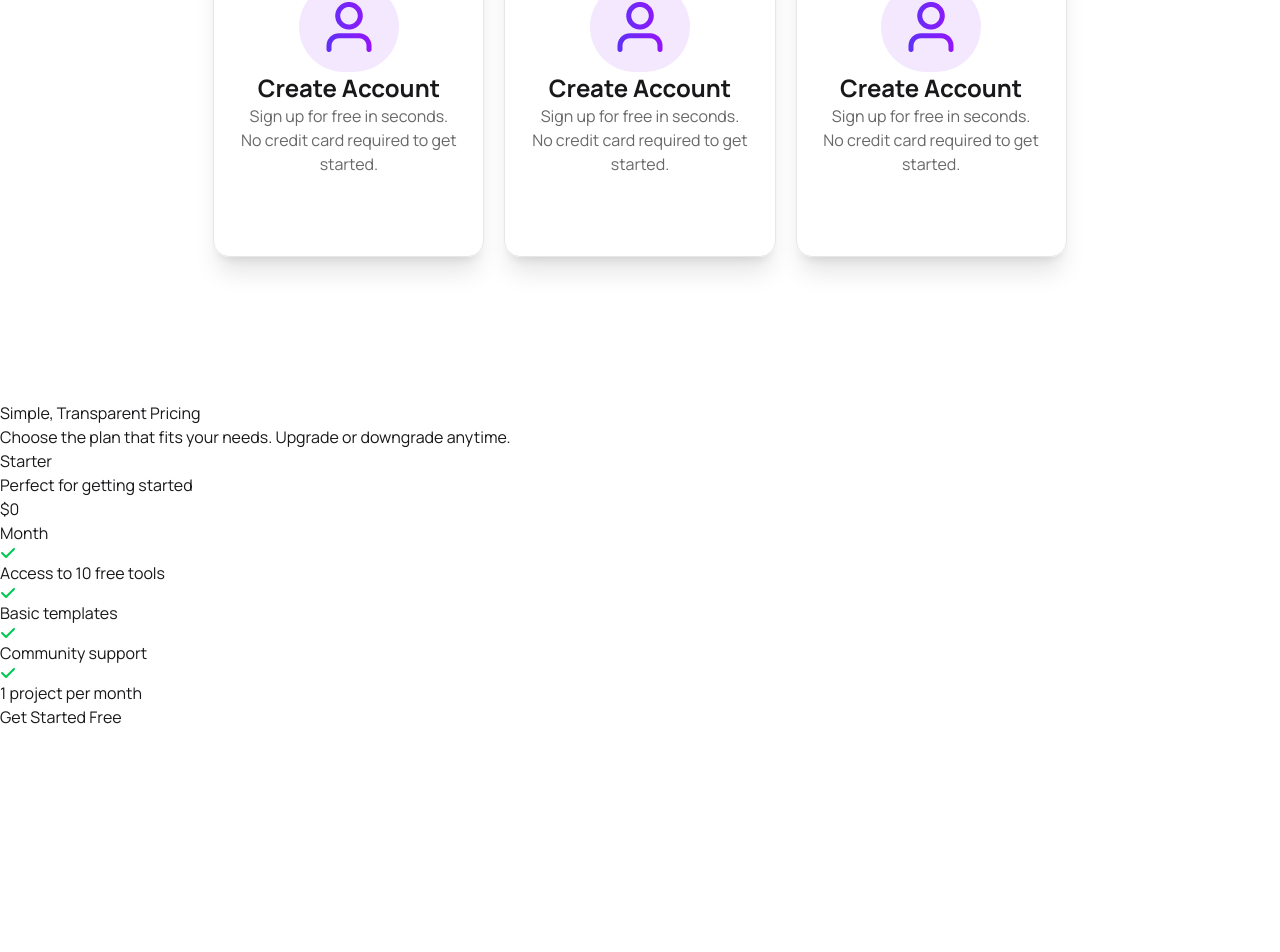
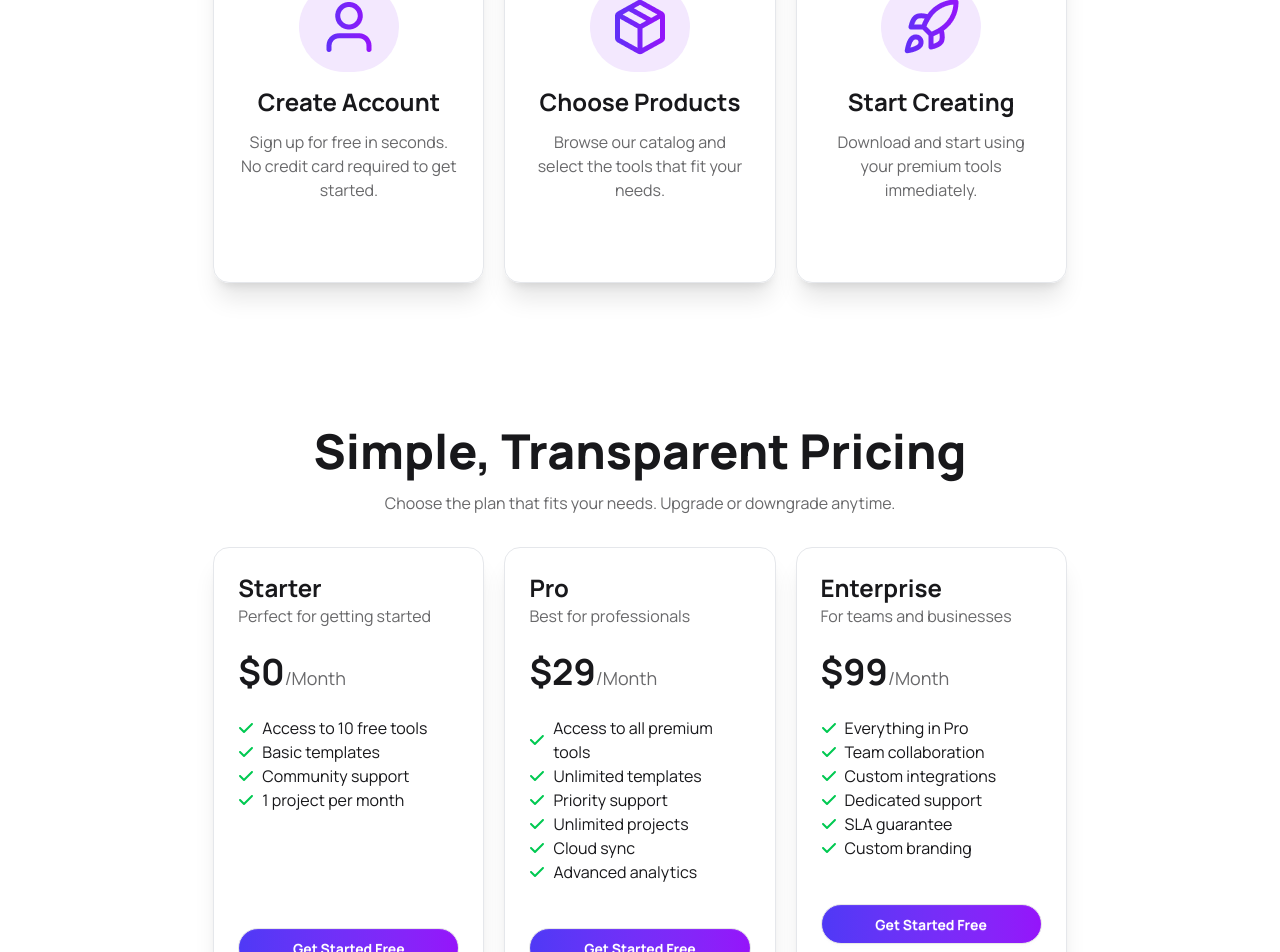
Before and after one commit to sazeeb-saha/B13-A6-Digitools-Platform, a React (Vite) app: page / in a window 1280 px wide. Shown: the part 3500-4452 px from the top of the page. Before the commit the page ends 4229 px from the top, so only its background shows below. Built offline with nearby package versions, Linux system fonts and the light colour scheme.

Commit message:
solve some issue of hiegth and pricing section style

```diff
--- a/src/components/pricing/Pricing.jsx
+++ b/src/components/pricing/Pricing.jsx
@@ -3,45 +3,148 @@ import { FaCheck } from "react-icons/fa6";
 
 const Pricing = () => {
   return (
-    <div>
-      <div>
-        <div>
-          <h1>Simple, Transparent Pricing</h1>
-          <p>
+    <div className="mb-20 ">
+      <div className="">
+        <div className="text-center space-y-4 w-11/12 mx-auto">
+          <h1 className="text-5xl font font-extrabold">
+            Simple, Transparent Pricing
+          </h1>
+          <p className="opacity-65">
             Choose the plan that fits your needs. Upgrade or downgrade anytime.
           </p>
         </div>
 
+        <div className="grid grid-cols-1 lg:grid-cols-3 gap-10 lg:gap-5 mt-8  container w-11/12 lg:w-8/12 mx-auto ">
+          {/* card 1 */}
+          <div className=" border  border-gray-200 rounded-2xl shadow-xl  p-6 h-auto flex flex-col justify-between">
+            <div className="space-y-6">
               <div>
-          <div>
-            <h2>Starter</h2>
-            <p>Perfect for getting started</p>
+                <h2 className="text-2xl font-bold">Starter</h2>
+                <p className=" opacity-65">Perfect for getting started</p>
               </div>
-          <div>
-            <h2>$0</h2>
-            <p>Month</p>
+              <div className="flex">
+                <p className="text-4xl font-bold">$0</p>
+
+                <div className="flex items-baseline-last  text-lg">
+                  <p className=" opacity-65 ">/Month</p>
+                </div>
               </div>
               <div>
                 <ul>
-              <li>
+                  <li className="flex items-center gap-2">
                     <FaCheck className="text-green-500 font-bold" />
                     Access to 10 free tools
                   </li>
-              <li>
+                  <li className="flex items-center gap-2">
                     <FaCheck className="text-green-500 font-bold" />
                     Basic templates
                   </li>
-              <li>
+                  <li className="flex items-center gap-2">
                     <FaCheck className="text-green-500 font-bold" />
                     Community support
                   </li>
-              <li>
-                <FaCheck className="text-green-500 font-bold" />1 project per
-                month
+                  <li className="flex items-center gap-2">
+                    <FaCheck className="text-green-500 font-bold" />1 project
+                    per month
                   </li>
                 </ul>
               </div>
-          <button>Get Started Free</button>
+            </div>
+            <button className="btn w-full mt-10 lg:mt-0 bg-linear-to-r from-[#4F39F6] to-[#9514FA]  rounded-full text-white font-bold  ">
+              Get Started Free
+            </button>
+          </div>
+          {/* card 2 */}
+          <div className="space-y-6 border  border-gray-200 rounded-2xl shadow-xl   p-6">
+            <div>
+              <h2 className="text-2xl font-bold">Pro</h2>
+              <p className=" opacity-65">Best for professionals</p>
+            </div>
+            <div className="flex">
+              <p className="text-4xl font-bold">$29</p>
+
+              <div className="flex items-baseline-last  text-lg">
+                <p className=" opacity-65 ">/Month</p>
+              </div>
+            </div>
+            <div>
+              <ul>
+                <li className="flex items-center gap-2">
+                  <FaCheck className="text-green-500 font-bold" />
+                  Access to all premium tools
+                </li>
+                <li className="flex items-center gap-2">
+                  <FaCheck className="text-green-500 font-bold" />
+                  Unlimited templates
+                </li>
+                <li className="flex items-center gap-2">
+                  <FaCheck className="text-green-500 font-bold" />
+                  Priority support
+                </li>
+                <li className="flex items-center gap-2">
+                  <FaCheck className="text-green-500 font-bold" />
+                  Unlimited projects
+                </li>
+                <li className="flex items-center gap-2">
+                  <FaCheck className="text-green-500 font-bold" />
+                  Cloud sync
+                </li>
+                <li className="flex items-center gap-2">
+                  <FaCheck className="text-green-500 font-bold" />
+                  Advanced analytics
+                </li>
+              </ul>
+            </div>
+            <button className="btn w-full bg-linear-to-r from-[#4F39F6] to-[#9514FA]  rounded-full text-white font-bold mt-5  ">
+              Get Started Free
+            </button>
+          </div>
+
+          {/* card 3 */}
+          <div className="space-y-6 border  border-gray-200 rounded-2xl shadow-xl  p-6">
+            <div>
+              <h2 className="text-2xl font-bold">Enterprise</h2>
+              <p className=" opacity-65">For teams and businesses</p>
+            </div>
+            <div className="flex">
+              <p className="text-4xl font-bold">$99</p>
+
+              <div className="flex items-baseline-last  text-lg">
+                <p className=" opacity-65 ">/Month</p>
+              </div>
+            </div>
+            <div>
+              <ul>
+                <li className="flex items-center gap-2">
+                  <FaCheck className="text-green-500 font-bold" />
+                  Everything in Pro
+                </li>
+                <li className="flex items-center gap-2">
+                  <FaCheck className="text-green-500 font-bold" />
+                  Team collaboration
+                </li>
+                <li className="flex items-center gap-2">
+                  <FaCheck className="text-green-500 font-bold" />
+                  Custom integrations
+                </li>
+                <li className="flex items-center gap-2">
+                  <FaCheck className="text-green-500 font-bold" />
+                  Dedicated support
+                </li>
+                <li className="flex items-center gap-2">
+                  <FaCheck className="text-green-500 font-bold" />
+                  SLA guarantee
+                </li>
+                <li className="flex items-center gap-2">
+                  <FaCheck className="text-green-500 font-bold" />
+                  Custom branding
+                </li>
+              </ul>
+            </div>
+            <button className="btn w-full bg-linear-to-r from-[#4F39F6] to-[#9514FA]  rounded-full text-white font-bold mt-5  ">
+              Get Started Free
+            </button>
+          </div>
         </div>
       </div>
     </div>
--- a/src/components/workflow/Workflow.jsx
+++ b/src/components/workflow/Workflow.jsx
@@ -13,15 +13,18 @@ const Workflow = () => {
             Start using premium digital tools in minutes, not hours.
           </p>
         </div>
-        <div className="mt-10  space-y-4 grid grid-cols-1 md:grid-cols-3 gap-5 h-full">
+        <div className="mt-10  space-y-4 grid grid-cols-1 md:grid-cols-3 gap-5  h-fit">
           <div className="border rounded-2xl border-gray-200 shadow-xl flex flex-col justify-center items-center text-center px-6  py-20 relative">
             <div className="bg-linear-to-r from-[#4F39F6] to-[#9514FA] w-10 h-10 flex justify-center items-center rounded-full absolute top-4 right-4">
               <p className="text-white font-bold">01</p>
             </div>
-            <div className="bg-[#f3e8fe] rounded-full  w-25 h-22.5  flex justify-center items-center ">
+            <div className="bg-[#f3e8fe] rounded-full  w-25 h-22.5  flex justify-center items-center mb-3.5 ">
               <img src={createAccImg} alt="" />
             </div>
-            <div>
+            <div
+              className="
+            space-y-3"
+            >
               <h2 className="text-2xl font-bold">Create Account</h2>
               <p className="opacity-65">
                 Sign up for free in seconds. No credit card required to get
@@ -31,31 +34,29 @@ const Workflow = () => {
           </div>
           <div className="border rounded-2xl border-gray-200 shadow-xl flex flex-col justify-center items-center text-center px-6  py-20 relative">
             <div className="bg-linear-to-r from-[#4F39F6] to-[#9514FA] w-10 h-10 flex justify-center items-center rounded-full absolute top-4 right-4">
-              <p className="text-white font-bold">01</p>
+              <p className="text-white font-bold">02</p>
             </div>
-            <div className="bg-[#f3e8fe] rounded-full  w-25 h-22.5  flex justify-center items-center ">
-              <img src={createAccImg} alt="" />
+            <div className="bg-[#f3e8fe] rounded-full  w-25 h-22.5  flex justify-center items-center  mb-3.5">
+              <img src={chooseProductImg} alt="" />
             </div>
-            <div>
-              <h2 className="text-2xl font-bold">Create Account</h2>
+            <div className="space-y-3">
+              <h2 className="text-2xl font-bold">Choose Products</h2>
               <p className="opacity-65">
-                Sign up for free in seconds. No credit card required to get
-                started.
+                Browse our catalog and select the tools that fit your needs.
               </p>
             </div>
           </div>
           <div className="border rounded-2xl border-gray-200 shadow-xl flex flex-col justify-center items-center text-center px-6  py-20 relative h-fit">
             <div className="bg-linear-to-r from-[#4F39F6] to-[#9514FA] w-10 h-10 flex justify-center items-center rounded-full absolute top-4 right-4">
-              <p className="text-white font-bold">01</p>
+              <p className="text-white font-bold">03</p>
             </div>
-            <div className="bg-[#f3e8fe] rounded-full  w-25 h-22.5  flex justify-center items-center ">
-              <img src={createAccImg} alt="" />
+            <div className="bg-[#f3e8fe] rounded-full  w-25 h-22.5  flex justify-center items-center  mb-3.5">
+              <img src={rocketImg} alt="" />
             </div>
-            <div>
-              <h2 className="text-2xl font-bold">Create Account</h2>
+            <div className="space-y-3">
+              <h2 className="text-2xl font-bold ">Start Creating</h2>
               <p className="opacity-65">
-                Sign up for free in seconds. No credit card required to get
-                started.
+                Download and start using your premium tools immediately.
               </p>
             </div>
           </div>
```
Lines whose indentation alone changed are shown as unchanged.
